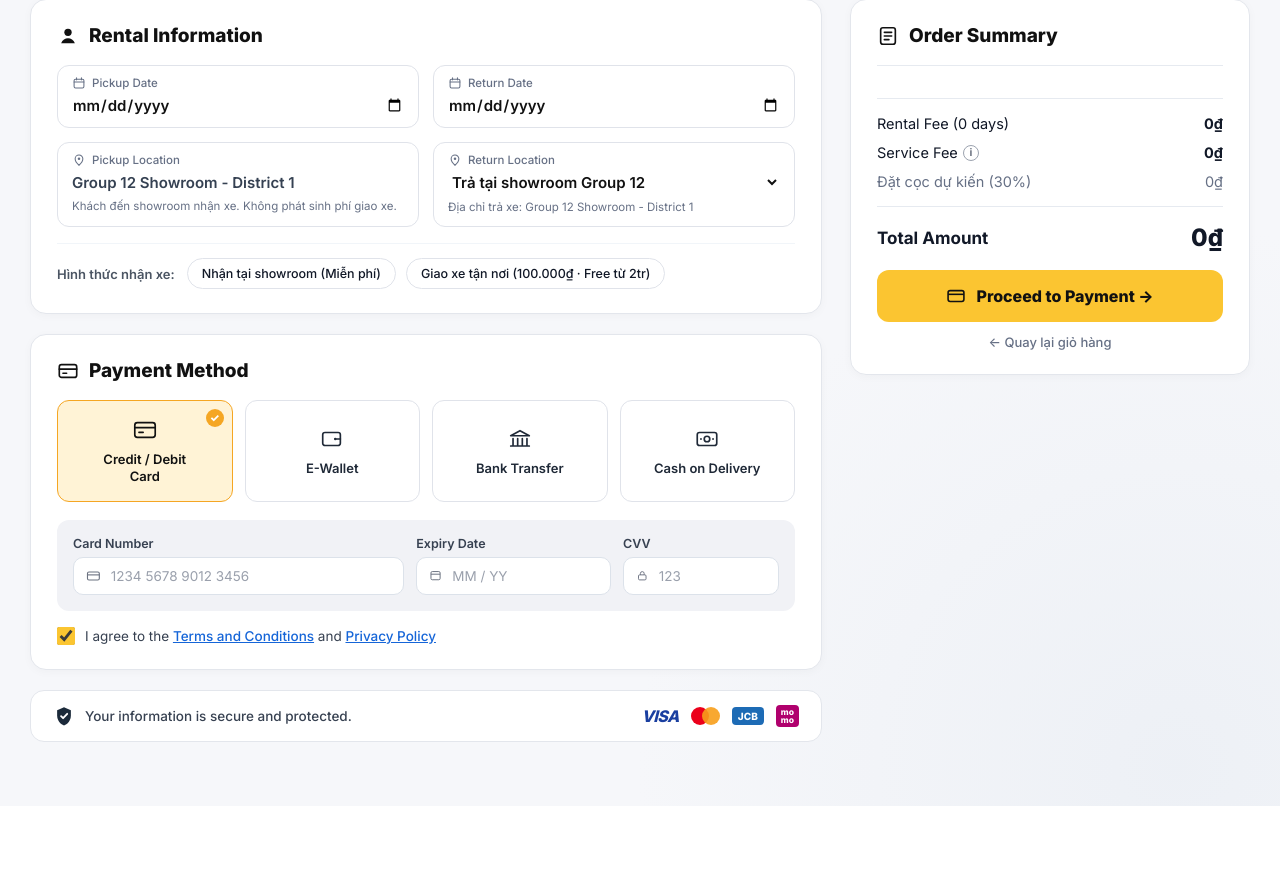
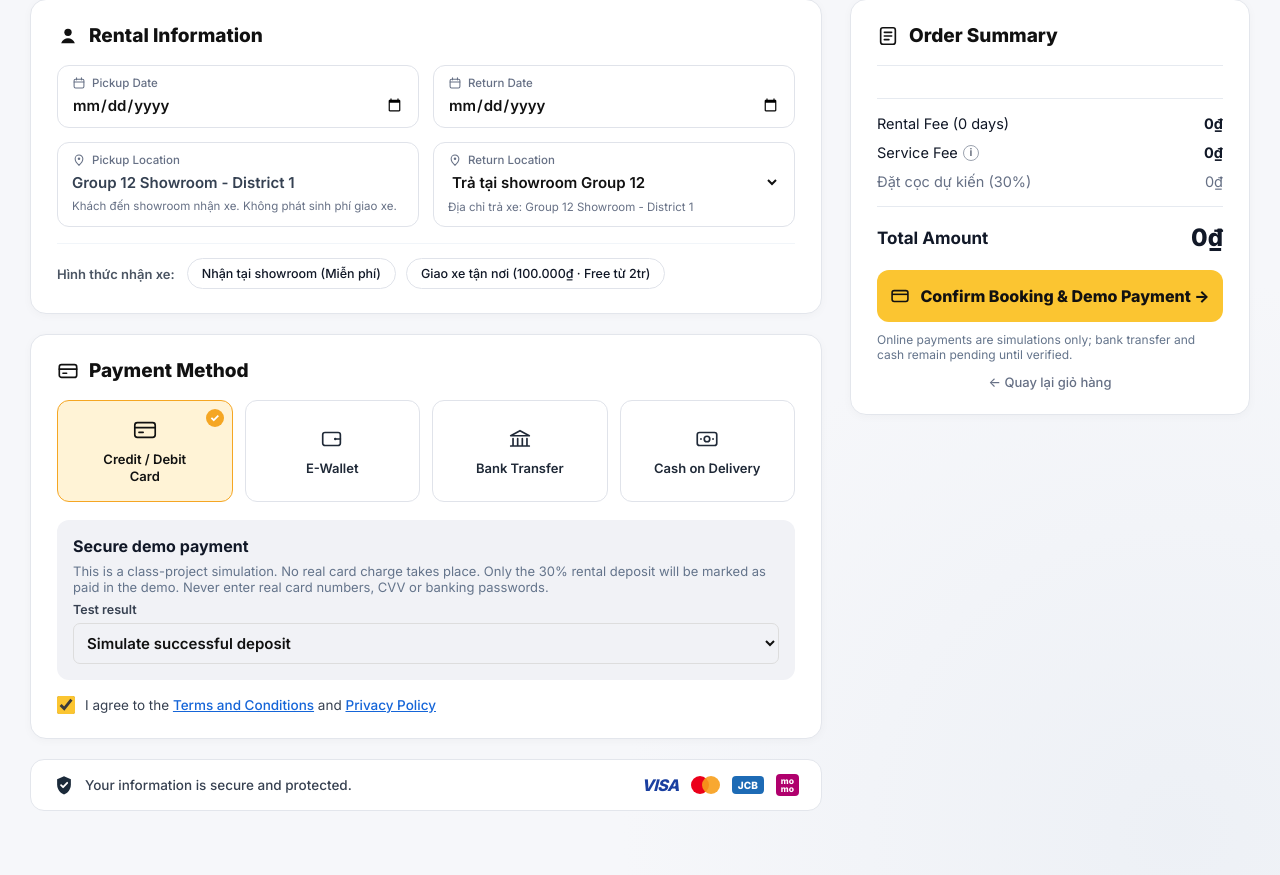
Before and after one commit to tloc2410/Project-CNPM, a Flask app: template SourceCode/presentation/templates/booking/checkout.html in a window 1280 px wide. Shown: the part 166-1041 px from the top of the page. Before the commit the page ends 972 px from the top, so only its background shows below. Run offline with Flask 3, Linux system fonts and the light colour scheme; the template is opened without the code that fills it, so the values that code supplies are empty.

Commit message:
feat(payment): replace unsafe card inputs with explicit demo result controls

```diff
--- a/SourceCode/presentation/templates/booking/checkout.html
+++ b/SourceCode/presentation/templates/booking/checkout.html
@@ -214,39 +214,21 @@
                     </label>
                 </div>
 
-                <!-- Card Details Sub-panel (shown for Credit/Debit Card; never persisted to DB) -->
+                <!-- Sandbox only: no payment credentials are requested or retained. -->
                 <div class="card-details-panel" id="card-details-panel">
-                    <div class="card-input-group card-num-group">
-                        <label for="card-number">Card Number</label>
-                        <div class="card-input-wrap">
-                            <svg viewBox="0 0 20 20" fill="none" width="16" height="16">
-                                <rect x="2" y="4.5" width="16" height="11" rx="2" stroke="#6B7280" stroke-width="1.5"/>
-                                <path d="M2 8.5h16" stroke="#6B7280" stroke-width="1.5"/>
-                            </svg>
-                            <input type="text" id="card-number" placeholder="1234 5678 9012 3456" maxlength="19" autocomplete="off">
-                        </div>
-                    </div>
-
-                    <div class="card-input-group">
-                        <label for="card-expiry">Expiry Date</label>
-                        <div class="card-input-wrap">
-                            <svg viewBox="0 0 20 20" fill="none" width="15" height="15">
-                                <rect x="3" y="4" width="14" height="12.5" rx="2" stroke="#6B7280" stroke-width="1.5"/>
-                                <path d="M3 8h14" stroke="#6B7280" stroke-width="1.5"/>
-                            </svg>
-                            <input type="text" id="card-expiry" placeholder="MM / YY" maxlength="7" autocomplete="off">
-                        </div>
-                    </div>
-
-                    <div class="card-input-group">
-                        <label for="card-cvv">CVV</label>
-                        <div class="card-input-wrap">
-                            <svg viewBox="0 0 20 20" fill="none" width="15" height="15">
-                                <rect x="4" y="9" width="12" height="8" rx="1.8" stroke="#6B7280" stroke-width="1.5"/>
-                                <path d="M7 9V6.8a3 3 0 0 1 6 0V9" stroke="#6B7280" stroke-width="1.5"/>
-                            </svg>
-                            <input type="password" id="card-cvv" placeholder="123" maxlength="4" autocomplete="off">
-                        </div>
+                    <div class="card-input-group" style="grid-column: 1 / -1;">
+                        <strong>Secure demo payment</strong>
+                        <p style="margin: 7px 0; font-size: 13px; color: #64748b;">
+                            This is a class-project simulation. No real card charge takes place.
+                            Only the 30% rental deposit will be marked as paid in the demo.
+                            Never enter real card numbers, CVV or banking passwords.
+                        </p>
+                        <label for="demo-outcome">Test result</label>
+                        <select id="demo-outcome" name="demo_outcome" class="info-input-control"
+                                style="padding: 9px; border: 1px solid #ddd; border-radius: 7px;">
+                            <option value="success">Simulate successful deposit</option>
+                            <option value="declined">Simulate declined payment (no order created)</option>
+                        </select>
                     </div>
                 </div>
 
@@ -364,9 +346,12 @@
                     <rect x="2.5" y="5.5" width="19" height="13" rx="2.5" stroke="#111111" stroke-width="1.9"/>
                     <path d="M2.5 10h19" stroke="#111111" stroke-width="1.9"/>
                 </svg>
-                <span>Proceed to Payment →</span>
+                <span>Confirm Booking &amp; Demo Payment →</span>
             </button>
 
+            <p style="font-size: 12px; color: #64748b; margin: 10px 0;">
+                Online payments are simulations only; bank transfer and cash remain pending until verified.
+            </p>
             <a href="{{ url_for('booking.cart') }}" class="co-back-link">← Quay lại giỏ hàng</a>
         </aside>
     </form>
```
